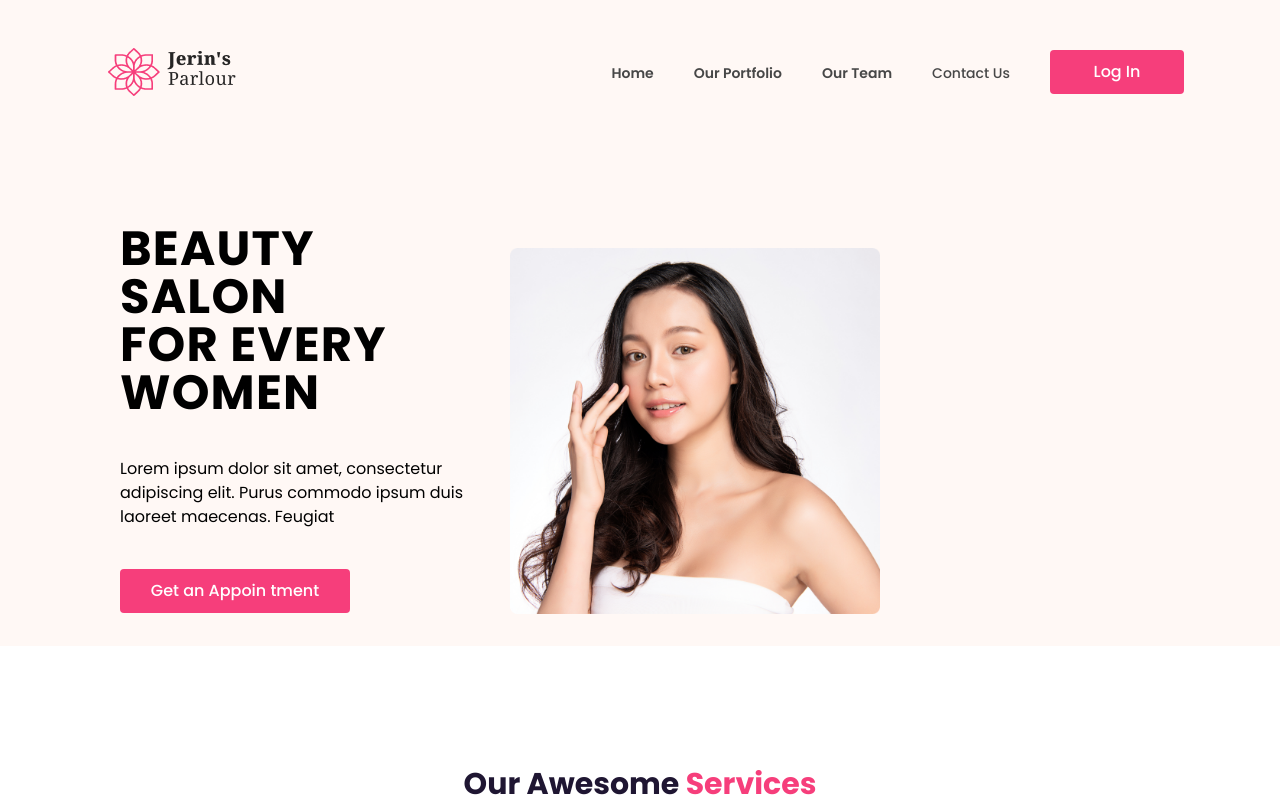
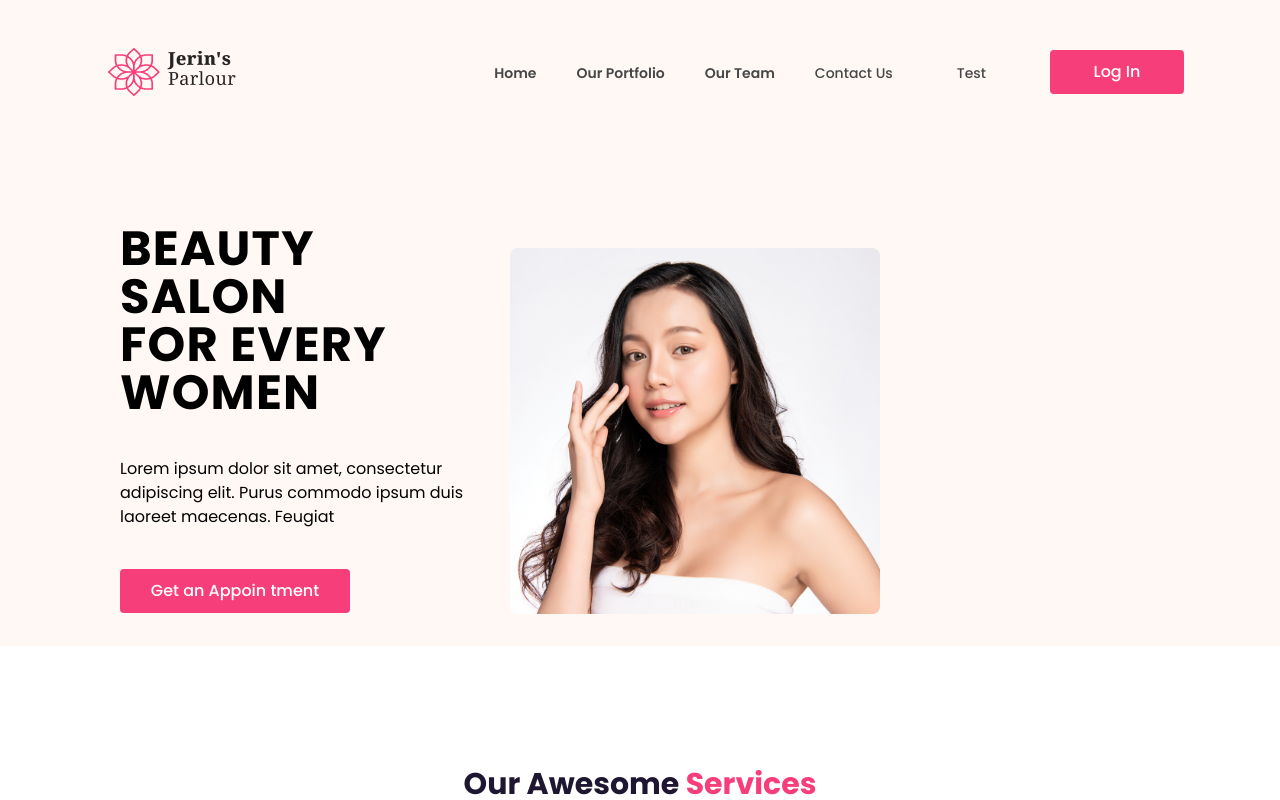
Before and after one commit to sifatullahshoyon/jerins-parlour-client, a React (Vite) app: page / in a window 1280 px wide. Shown: the top 800 px of the page. Built offline with nearby package versions, Linux system fonts and the light colour scheme; no server answers.

Commit message:
implement private route system

```diff
--- a/src/components/Shared/Navbar/Navbar.jsx
+++ b/src/components/Shared/Navbar/Navbar.jsx
@@ -101,10 +101,20 @@ const Navbar = () => {
                 Contact Us
               </NavLink>
             </li>
+            <li className="cursor-pointer  px-6 py-2 text-white hover:bg-sky-600 ">
+              <NavLink
+                to="/test"
+                className={({ isActive }) => {
+                  return isActive ? "active" : "default";
+                }}
+              >
+                Test
+              </NavLink>
+            </li>
             {user && (
               <li className="cursor-pointer  px-6 py-2 text-whit ">
                 <NavLink
-                  to="/"
+                  to="/dashboard"
                   className={({ isActive }) => {
                     return isActive ? "active" : "default";
                   }}
@@ -196,7 +206,7 @@ const Navbar = () => {
                 {user && (
                   <li className="cursor-pointer  px-6 py-2 text-white hover:bg-sky-600 ">
                     <NavLink
-                      to="/"
+                      to="/dashboard"
                       className={({ isActive }) => {
                         return isActive ? "active" : "default";
                       }}
--- /dev/null
+++ b/src/components/Test.jsx
@@ -0,0 +1,11 @@
+import React from "react";
+
+const Test = () => {
+    return (
+        <div className="h-screen">
+            test
+        </div>
+    );
+}
+
+export default Test;
--- a/src/pages/Home/Login/Login.jsx
+++ b/src/pages/Home/Login/Login.jsx
@@ -4,7 +4,7 @@ import { useForm } from "react-hook-form";
 import PrimaryBtn from "../../../components/Button/PrimaryBtn";
 import SocialLogin from "../../../components/Shared/SocialLogin/SocialLogin";
 import { BiSolidHide, BiSolidShow } from "react-icons/bi";
-import { Link } from "react-router-dom";
+import { Link, useLocation, useNavigate } from "react-router-dom";
 import { AuthContext } from "../../../providers/AuthProviders";
 import { Bounce, toast } from "react-toastify";
 import { TbFidgetSpinner } from "react-icons/tb";
@@ -18,7 +18,11 @@ const Login = () => {
   } = useForm();
   const [showPassword, setShowPassword] = useState(false);
   const { signIn, loading, setLoading } = useContext(AuthContext);
-  console.log("loading =>", loading);
+  const navigate = useNavigate();
+  const location = useLocation();
+
+  let from = location.state?.from?.pathname || "/";
+
   const onSubmit = (data) => {
     const email = data?.email;
     const password = data?.password;
@@ -39,6 +43,7 @@ const Login = () => {
             theme: "light",
             transition: Bounce,
           });
+          navigate(from, { replace: true });
         })
         .catch((error) => {
           setLoading(false);
--- /dev/null
+++ b/src/routes/PrivateRoute/PrivateRoute.jsx
@@ -0,0 +1,21 @@
+import React, { useContext } from "react";
+import { AuthContext } from "../../providers/AuthProviders";
+import { Navigate, useLocation } from "react-router-dom";
+import Loader from "../../components/Shared/Loader/Loader";
+
+const PrivateRoute = ({ children }) => {
+  const { user, loading } = useContext(AuthContext);
+  const location = useLocation();
+
+  if (loading) {
+    return <Loader />;
+  }
+
+  if (user) {
+    return children;
+  }
+
+  return <Navigate to="/login" state={{ from: location }} replace></Navigate>;
+};
+
+export default PrivateRoute;
```
Also changed, not shown: src/routes/Routes.jsx (+13 -3 lines).
